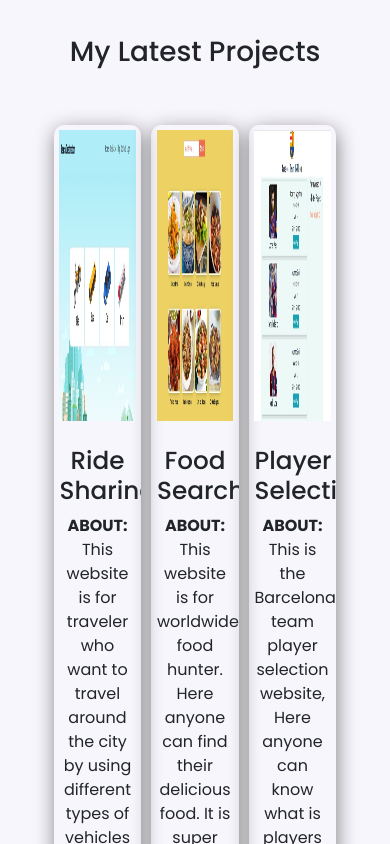
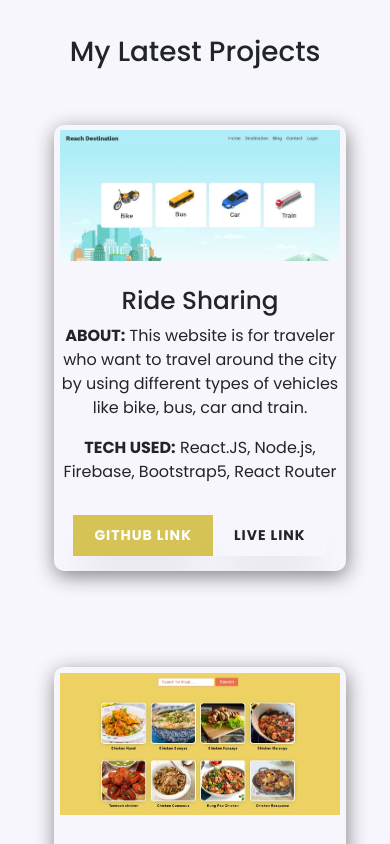
Before and after one commit to hannan-abdul/personal-portfolio-site, a React (Create React App) app: page / in a window 390 px wide. Shown: the part 1300-2144 px from the top of the page. Built offline with nearby package versions, Linux system fonts and the light colour scheme.

Commit message:
responsive

```diff
--- a/src/components/Home/Home.css
+++ b/src/components/Home/Home.css
@@ -38,6 +38,19 @@
     margin-bottom: 20px;
     transition-duration: 0.3s;
 }
+@media (max-width: 991px) {
+    .main-card-body{
+        width: 45%;
+        margin: 5px;
+    }
+}
+@media (max-width: 767px){
+
+	.main-card-body{
+        width: 100%;
+    }
+
+}
 .main-card-body:hover{
     box-shadow: 5px 5px 5px 5px grey;
 }
--- a/src/components/Home/HomeProjectCard.js
+++ b/src/components/Home/HomeProjectCard.js
@@ -3,7 +3,7 @@ import './Home.css'
 
 const HomeProjectCard = ({ detail }) => {
     return (
-        <div className="col-md-4 my-5 main-card-body" >
+        <div className="col-md-6 col-sm-12 my-5 main-card-body" >
             <img className="work-img" style={{ width: '100%', height: '30%' }} src={detail.img} alt="" />
             <div className="card-body-home">
                 <div className='card-inner-detail'>
```
